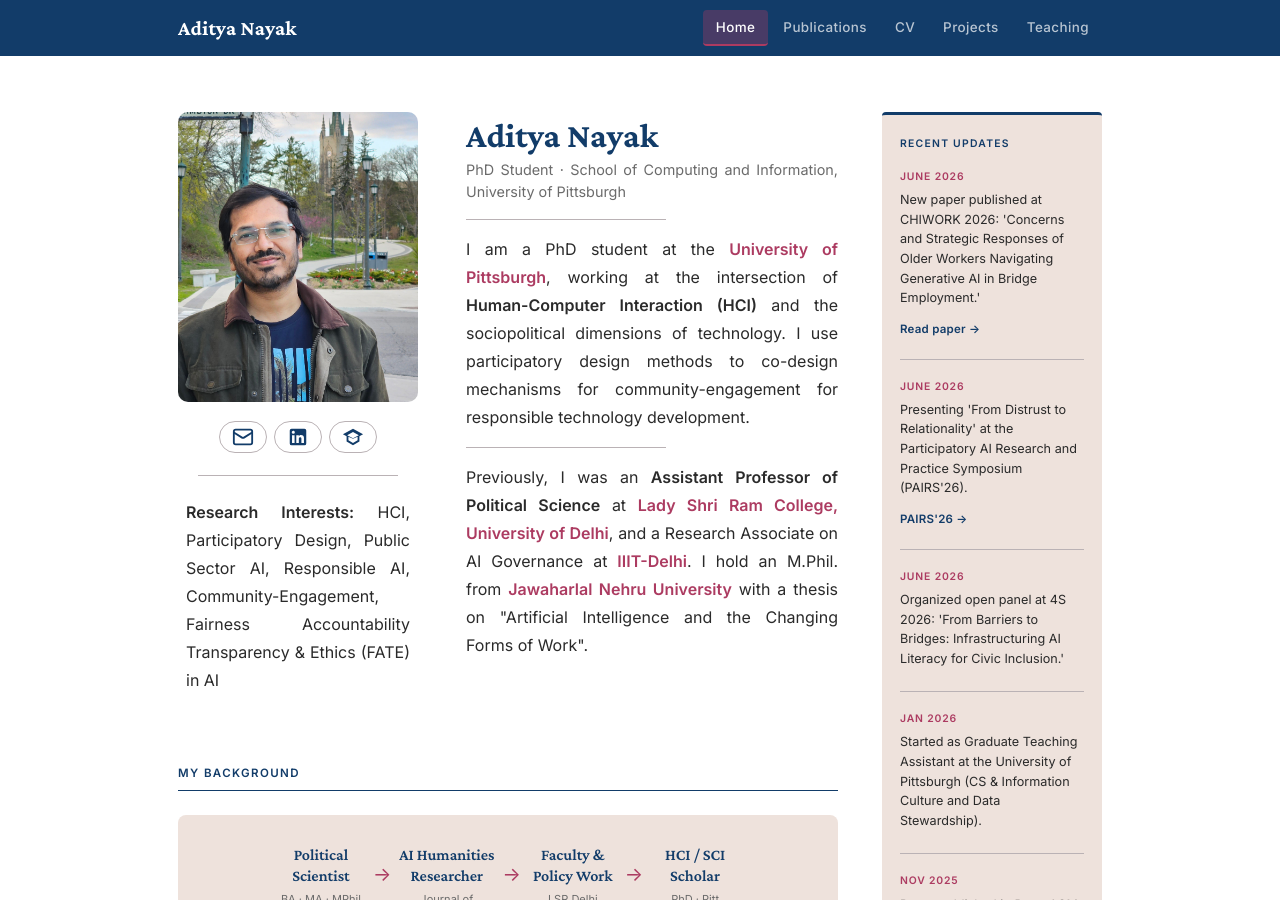
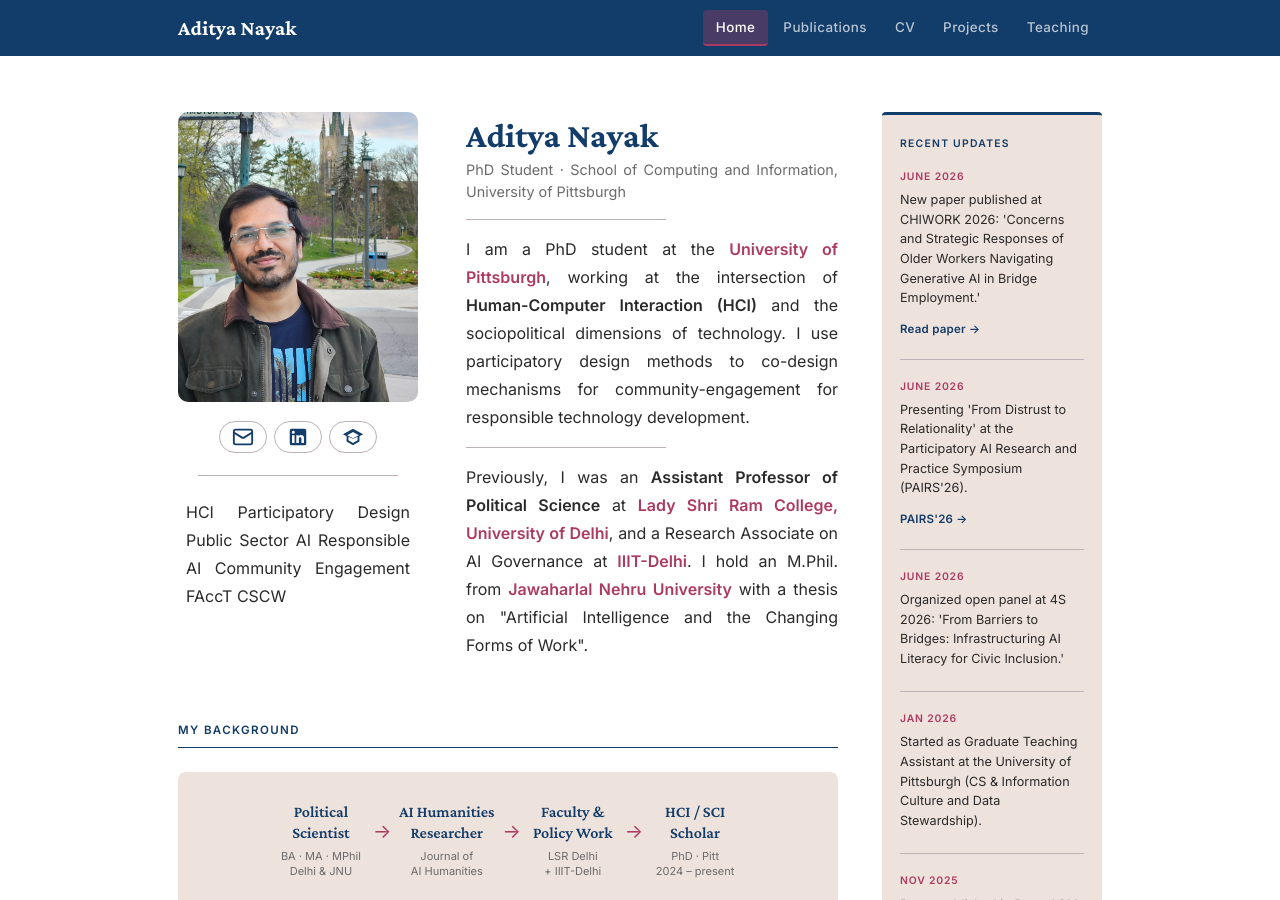
Before and after one commit to adityanayak-info/adityanayak-info.github.io, a Jekyll site: the page built from index.md, in a window 1280 px wide and 900 px high. Built offline with Jekyll 4.4.1, drawn with Linux system fonts in a browser that asks for light colours.

Commit message:
Update index.md

```diff
--- a/index.md
+++ b/index.md
@@ -40,7 +40,15 @@
 
      <hr class="profile-rule">
 
-    <p><strong>Research Interests:</strong> HCI, Participatory Design, Public Sector AI, Responsible AI, Community-Engagement, Fairness Accountability Transparency &amp; Ethics (FATE) in AI</p>
+<div class="interest-tags">
+  <span class="interest-tag">HCI</span>
+  <span class="interest-tag">Participatory Design</span>
+  <span class="interest-tag">Public Sector AI</span>
+  <span class="interest-tag">Responsible AI</span>
+  <span class="interest-tag">Community Engagement</span>
+  <span class="interest-tag">FAccT</span>
+  <span class="interest-tag">CSCW</span>
+</div>
 
     </div>
   </div>
```
